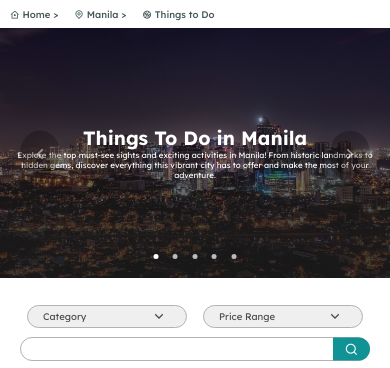
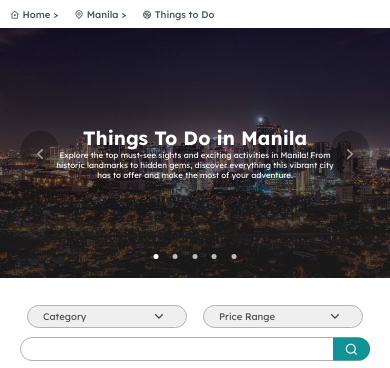
Before and after one commit to deybdev/TravelTogether, a PHP site: page /destination.html in a window 390 px wide. Shown: the part 53-421 px from the top of the page. Run offline with PHP 8.4, Linux system fonts and the light colour scheme; some libraries are stand-ins or nearby versions.

Commit message:
upd margin

```diff
--- a/css/style.css
+++ b/css/style.css
@@ -1257,7 +1257,7 @@
     }
 
     .destination-main-content{
-        margin: 0 1rem;
+        margin: 0 3.5rem;
     }
 
     .dest-link{
```
